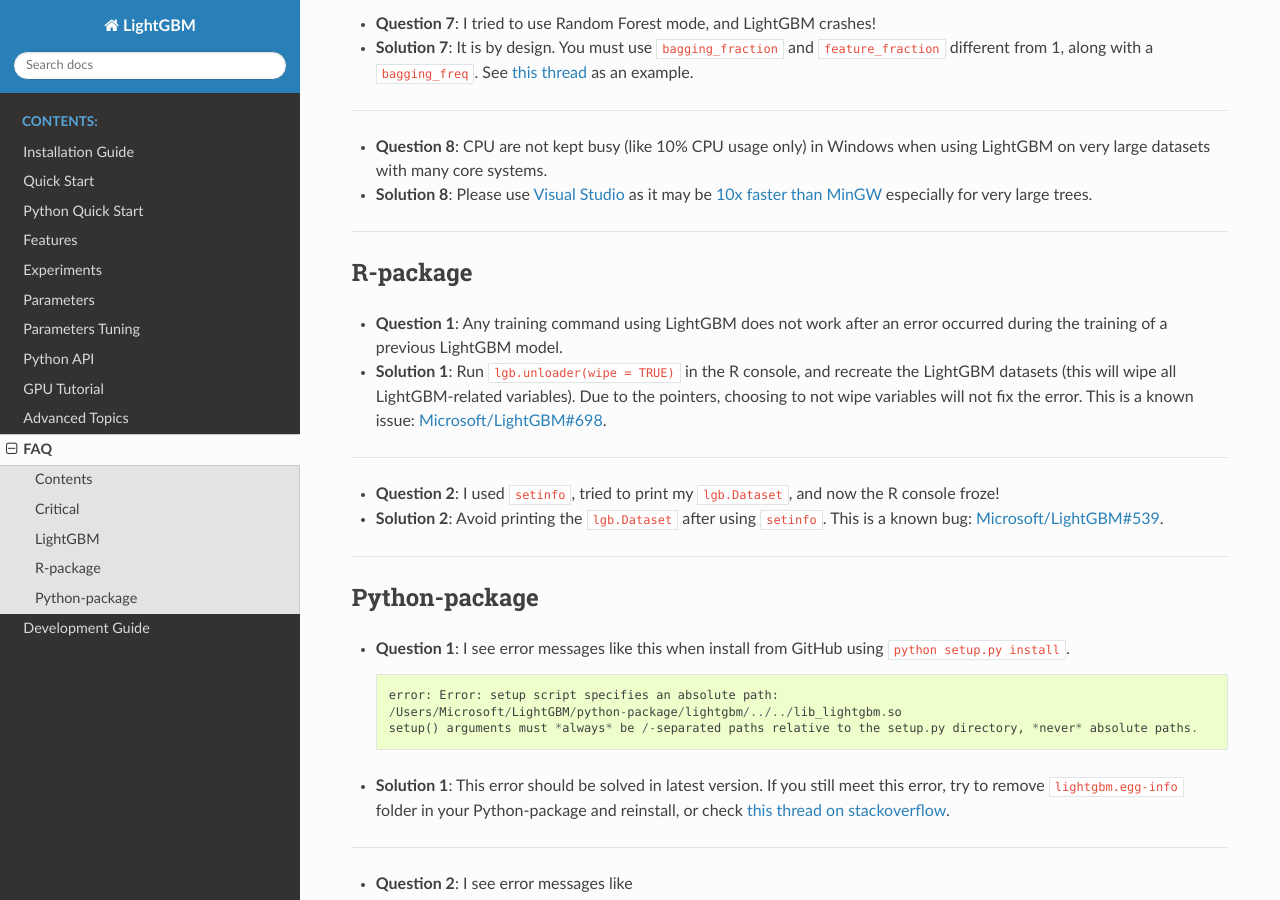
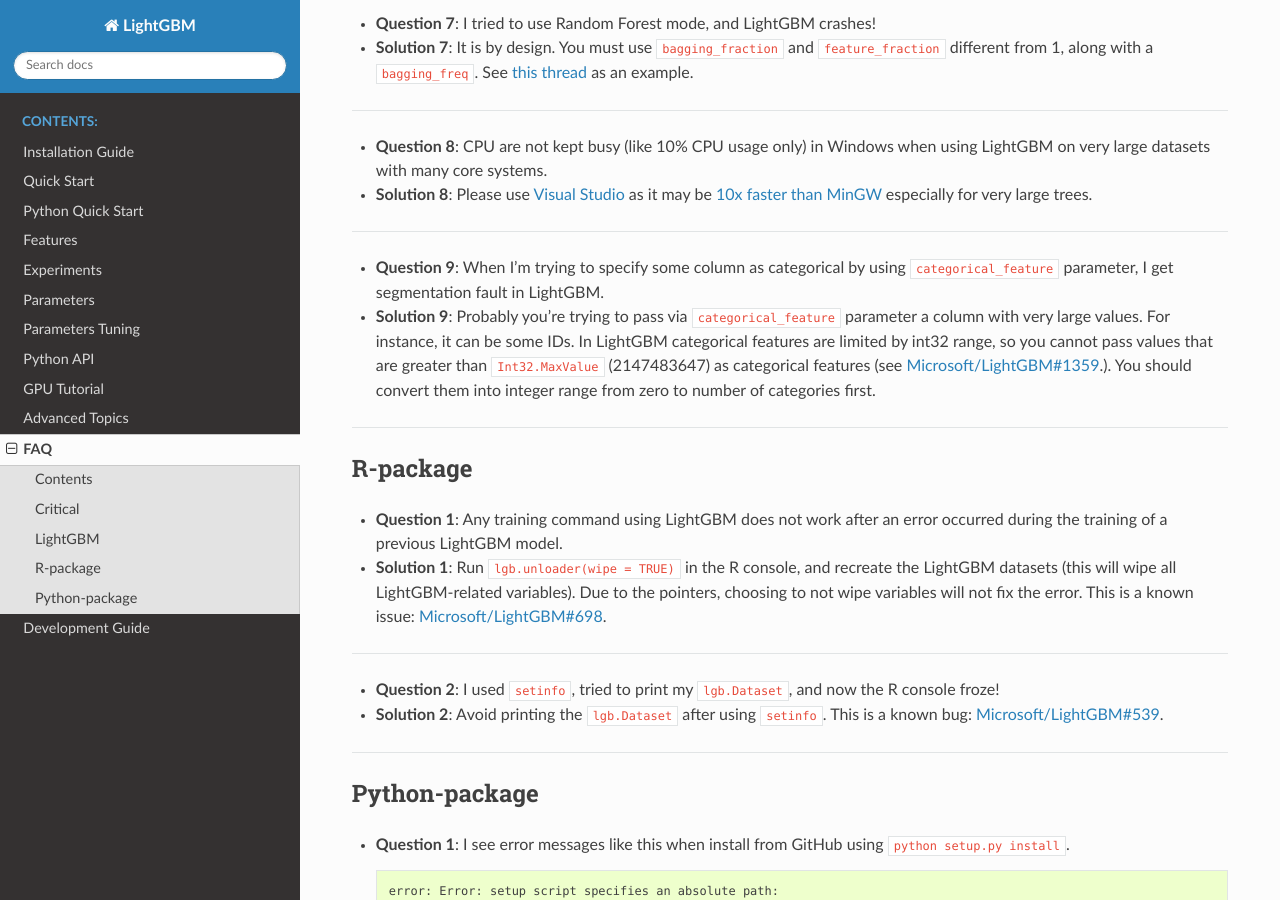
Before and after one commit to microsoft/LightGBM, a Sphinx documentation site: the page built from docs/FAQ.rst, in a window 1280 px wide and 900 px high, scrolled down 1816 px. Built offline with Sphinx 7.4.7 and the Read the Docs theme 2.0.0, drawn with Linux system fonts in a browser that asks for light colours; pages that are not in the unit, such as notebooks, are missing from menus.

Commit message:
[docs] documented crash in case categorical values is bigger max int32 (#1376)
* added checks for categorical features > max_int32

* added tests

* fixed pylint

* removed warnings about overridden categorical features

* Revert "removed warnings about overridden categorical features"

This reverts commit 289a426c700ce8934a526cc456a1b1cd5c621db9.

* a little bit more efficient checks

* added notes about max values in categorical features

* Revert "a little bit more efficient checks"

This reverts commit bed88830243da21a2db454873c0e308126e05732.

* Revert "fixed pylint"

This reverts commit a229e1563b0abc1b13de6358577abf90bd529015.

* Revert "added tests"

This reverts commit 299e001b7550111555b80730d673d4f225cf5f74.

* Revert "added checks for categorical features > max_int32"

This reverts commit 2cc7afacde7c6366644f6988ccedc344752b68c7.

```diff
--- a/docs/Advanced-Topics.rst
+++ b/docs/Advanced-Topics.rst
@@ -15,13 +15,13 @@ Missing Value Handle
 Categorical Feature Support
 ---------------------------
 
--  LightGBM can offer a good accuracy when using native categorical features. Not like simply one-hot coding, LightGBM can find the optimal split of categorical features.
-   Such an optimal split can provide the much better accuracy than one-hot coding solution.
+-  LightGBM can offer a good accuracy when using native categorical features. Not like simply one-hot encoding, LightGBM can find the optimal split of categorical features.
+   Such an optimal split can provide the much better accuracy than one-hot encoding solution.
 
 -  Use ``categorical_feature`` to specify the categorical features.
    Refer to the parameter ``categorical_feature`` in `Parameters <./Parameters.rst>`__.
 
--  Converting to ``int`` type is needed first, and there is support for non-negative numbers only.
+-  Converting to ``int`` type is needed first, and there is support for non-negative numbers only. Also, all values should be less than ``Int32.MaxValue`` (2147483647).
    It is better to convert into continues ranges.
 
 -  Use ``min_data_per_group``, ``cat_smooth`` to deal with over-fitting
--- a/docs/FAQ.rst
+++ b/docs/FAQ.rst
@@ -107,6 +107,14 @@ LightGBM
 
 --------------
 
+-  **Question 9**: When I'm trying to specify some column as categorical by using ``categorical_feature`` parameter, I get segmentation fault in LightGBM.
+
+-  **Solution 9**: Probably you're trying to pass via ``categorical_feature`` parameter a column with very large values. For instance, it can be some IDs.
+   In LightGBM categorical features are limited by int32 range, so you cannot pass values that are greater than ``Int32.MaxValue`` (2147483647) as categorical features
+   (see `Microsoft/LightGBM#1359 <https://github.com/Microsoft/LightGBM/issues/1359>`__.). You should convert them into integer range from zero to number of categories first.
+
+--------------
+
 R-package
 ~~~~~~~~~
 
--- a/docs/Features.rst
+++ b/docs/Features.rst
@@ -63,7 +63,7 @@ So, LightGBM can use an additional parameter ``max_depth`` to limit depth of tre
 Optimal Split for Categorical Features
 ~~~~~~~~~~~~~~~~~~~~~~~~~~~~~~~~~~~~~~
 
-We often convert the categorical features into one-hot coding.
+We often convert the categorical features into one-hot encoding.
 However, it is not a good solution in tree learner.
 The reason is, for the high cardinality categorical features, it will grow the very unbalance tree, and needs to grow very deep to achieve the good accuracy.
 
--- a/docs/Parameters.rst
+++ b/docs/Parameters.rst
@@ -441,6 +441,8 @@ IO Parameters
 
    -  **Note**: only supports categorical with ``int`` type. Index starts from ``0``. And it doesn't count the label column
 
+   -  **Note**: all values should be less than ``Int32.MaxValue`` (2147483647)
+
    -  **Note**: the negative values will be treated as **missing values**
 
 -  ``predict_raw_score``, default=\ ``false``, type=bool, alias=\ ``raw_score``, ``is_predict_raw_score``, ``predict_rawscore``
--- a/docs/Quick-Start.rst
+++ b/docs/Quick-Start.rst
@@ -29,7 +29,7 @@ Some columns could be ignored.
 Categorical Feature Support
 ~~~~~~~~~~~~~~~~~~~~~~~~~~~
 
-LightGBM can use categorical features directly (without one-hot coding).
+LightGBM can use categorical features directly (without one-hot encoding).
 The experiment on `Expo data`_ shows about 8x speed-up compared with one-hot encoding.
 
 For the setting details, please refer to `Parameters <./Parameters.rst>`__.
```
Also changed, not shown: README.md (+2 -2 lines), 3 other files.
